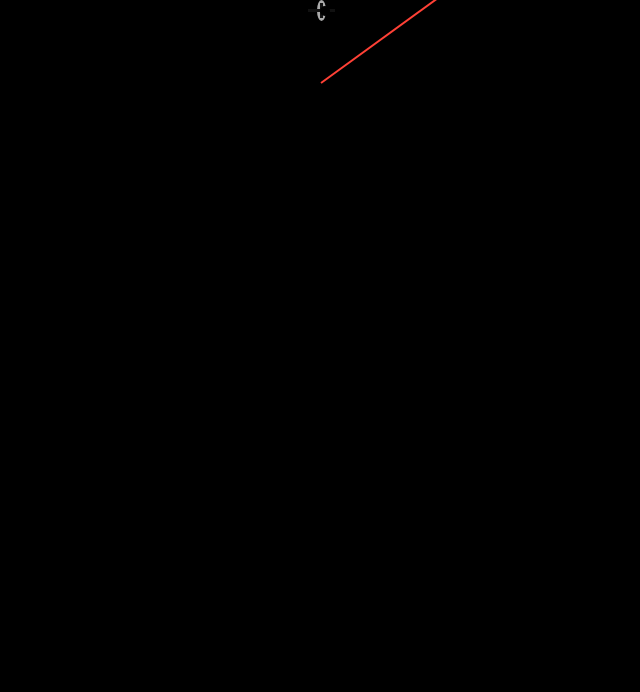
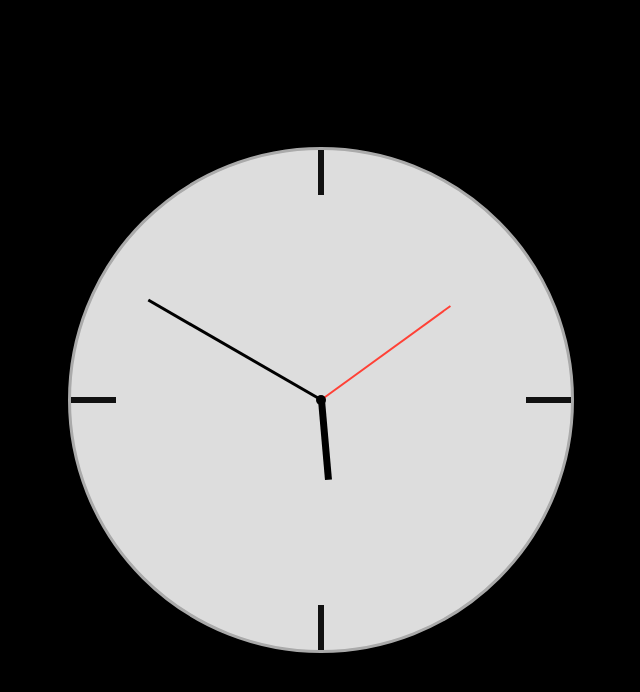
Before and after one commit to lisabronwyn/javascript-clock, a plain HTML site: page index.html in a window 1280 px wide. Shown: the whole page, without its empty margins (319-959 px from the left). Drawn offline with Linux system fonts and the light colour scheme.

Commit message:
modified the css so it would look a lot better

```diff
--- a/app.js
+++ b/app.js
@@ -1,15 +1,14 @@
 function moveHands() {
     with(new Date()) {
-          h = 30 * (getHours() % 12 + getMinutes() / 60); // 30 degrees hour
-          m = 6 * getMinutes(); // 6 degrees every minute
-          s = 6 * getSeconds(); // 6 degrees every second
-          // setting the rotate CSS attribute to those degree values -->
+        h = 30 * (getHours() % 12 + getMinutes() / 60);
+        m = 6 * getMinutes();
+        s = 6 * getSeconds();
         document.getElementById('seconds').style.cssText = "-webkit-transform:rotate(" + s + "deg);";
         document.getElementById('minutes').style.cssText = "-webkit-transform:rotate(" + m + "deg);";
         document.getElementById('hours').style.cssText = "-webkit-transform:rotate(" + h + "deg);";
 
-          setTimeout(moveHands, 1000); // calling the function every second
+        setTimeout(moveHands, 1000);
     }
 }
 
-  window.onload = moveHands; // making sure the function starts on load of webpage
+window.onload = moveHands;
--- a/styles.css
+++ b/styles.css
@@ -17,9 +17,12 @@
   margin: auto;
   position: absolute;
   top: 0; left: 0; bottom: 0; right: 0;
+}
+
+.twelve {
   position: absolute;
-      width: 3px;
-      height: 15px;
+  width: 6px;
+  height: 45px;
   background: #111111;
   left: 0;
   top: 0;
@@ -29,8 +32,8 @@
 
 .three {
   position: absolute;
-      width: 15px;
-      height: 3px;
+  width: 45px;
+  height: 6px;
   background: #111111;
   top: 0;
   bottom: 0;
@@ -40,8 +43,8 @@
 
 .six {
   position: absolute;
-      width: 3px;
-      height: 15px;
+  width: 6px;
+  height: 45px;
   background: #111111;
   left: 0;
   bottom: 0;
@@ -51,14 +54,15 @@
 
 .nine {
   position: absolute;
-      width: 15px;
-      height: 3px;
+  width: 45px;
+  height: 6px;
   background: #111111;
   top: 0;
   bottom: 0;
   left: 0;
   margin: auto 0;
  }
+
 .center {
    width: 10px;
    height: 10px;
@@ -83,7 +87,7 @@
 #minutes {
   position: absolute;
   height: 200px;
-      width: 2px;
+  width: 3px;
   left: 0; right: 0; bottom: 200px; top: 0px;
   margin: auto;
   background: #000;
@@ -93,7 +97,7 @@
 #hours {
   position: absolute;
   height: 80px;
-      width: 6px;
+  width: 7px;
   left: 0; right: 0; bottom: 80px; top: 0px;
   margin: auto;
   background: #000;
```
Also changed, not shown: index.html (indentation only). Lines whose indentation alone changed are shown as unchanged.
